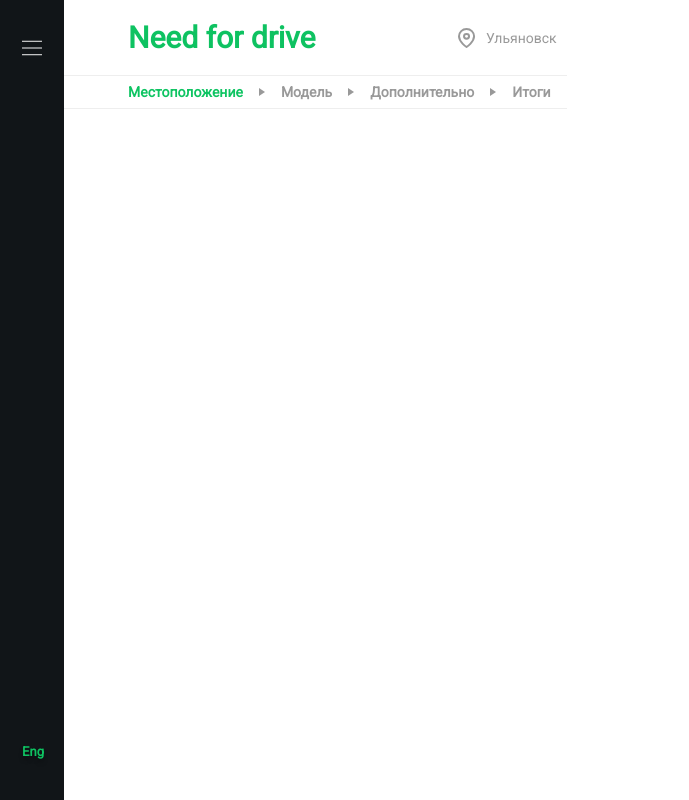
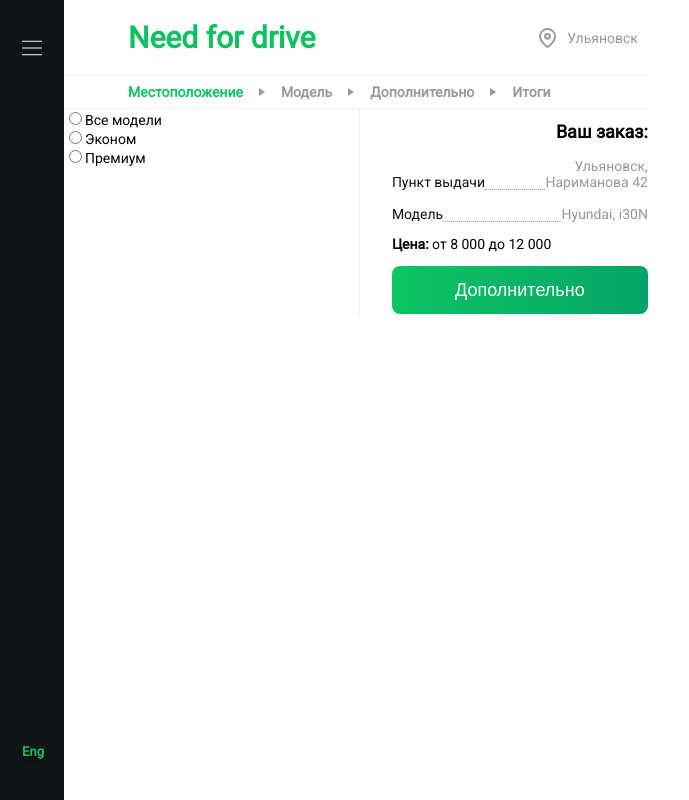
Before and after one commit to jorjif/need_for_drive, a React (Create React App) app: page /order/cars in a window 1280 px wide. Shown: the whole page, without its empty margins (0-689 px from the left). Built offline with nearby package versions, Linux system fonts and the light colour scheme.

Commit message:
V03 добавил возможность вносить детали заказа в боковое меню через пропсы

```diff
--- a/src/pages/orderPageComponents/orderContent.js
+++ b/src/pages/orderPageComponents/orderContent.js
@@ -1,12 +1,13 @@
 import { Route, Switch } from "react-router-dom";
 import AdressPage from "./orderWindows/adressPage";
+import CarsPage from "./orderWindows/carSelectPage";
 function OrderContent(props) {
   return (
     <div>
       <Switch>
-        <Route path="order/cars" />
-        <Route path="/order/adress" render={() => <AdressPage />} />
-        <Route path="/order/" />
+        <Route path="/order/cars/" render={() => <CarsPage />} />
+        <Route path="/order/adress/" render={() => <AdressPage />} />
+        <Route path="/order/" render={() => <AdressPage />} />
       </Switch>
     </div>
   );
--- a/src/pages/orderPageComponents/orderInfo/orderInfo.js
+++ b/src/pages/orderPageComponents/orderInfo/orderInfo.js
@@ -3,18 +3,16 @@ import OrderOptions from "./priceList";
 import "./orderInfo.scss";
 import { Link } from "react-router-dom";
 function OrderInfo(props) {
+  const order = []; //массив с OrderOptions - деталями заказа, который составляет пользователь
+  for (const [key, value] of Object.entries(props.order)) {
+    //цикл через объект содержащий детали заказа
+    order.push(<OrderOptions key={key} optionName={key} optionValue={value} />);
+  }
   return (
     <div className="order_price">
       <h1>Ваш заказ:</h1>
       <div className="order_price_prices">
-        <ul>
-          {
-            <OrderOptions
-              optionName="Пункт выдачи:"
-              optionValue="Ульяновск, Нариманова&nbsp;42"
-            />
-          }
-        </ul>
+        <ul>{order}</ul>
       </div>
       <div className="order_price_final">
         <p>
--- a/src/pages/orderPageComponents/orderWindows/adressPage.js
+++ b/src/pages/orderPageComponents/orderWindows/adressPage.js
@@ -2,10 +2,11 @@ import AdressSelect from "./adressSelect";
 import OrderInfo from "../orderInfo/orderInfo";
 
 function AdressPage(props) {
+  const adress = { "Пункт выдачи": "Ульяновск, Нариманова\u00A042" };
   return (
     <div className="page_order_content">
       <AdressSelect />
-      <OrderInfo link="/order/cars" btnContent="Выбрать модель" />
+      <OrderInfo link="/order/cars" btnContent="Выбрать модель" order={adress} />
     </div>
   );
 }
--- a/src/pages/orderPageComponents/orderWindows/adressSelect.js
+++ b/src/pages/orderPageComponents/orderWindows/adressSelect.js
@@ -5,7 +5,7 @@ function AdressSelect() {
     <div className="order_adress">
       <div className="order_adress_search">
         <div className="order_adress_search_input">
-          <label for="order_adress_search_city">Город:</label>
+          <label htmlFor="order_adress_city">Город:</label>
           <input
             list="order_adress_city"
             className="order_adress_search_input_textfield"
@@ -18,7 +18,7 @@ function AdressSelect() {
           </button>
         </div>
         <div className="order_adress_search_input">
-          <label>Пункт выдачи:</label>
+          <label htmlFor="order_adress_street">Пункт выдачи:</label>
           <input
             list="order_adress_street"
             className="order_adress_search_input_textfield"
--- a/src/pages/orderPageComponents/orderWindows/carSelect.js
+++ b/src/pages/orderPageComponents/orderWindows/carSelect.js
@@ -0,0 +1,31 @@
+function CarSelect(props) {
+  return (
+    <div className="order_cars">
+      <div className="order_cars_input">
+        <input type="radio" name="class" id="any" value="" className="order_radio" />
+        <label htmlFor="any">Все модели</label>
+      </div>
+      <div className="order_cars_input">
+        <input
+          type="radio"
+          name="class"
+          id="economy"
+          value="economy"
+          className="order_radio"
+        />
+        <label htmlFor="economy">Эконом</label>
+      </div>
+      <div className="order_cars_input">
+        <input
+          type="radio"
+          name="class"
+          id="bussines"
+          value="bussines"
+          className="order_radio"
+        />
+        <label htmlFor="bussines">Премиум</label>
+      </div>
+    </div>
+  );
+}
+export default CarSelect;
--- a/src/pages/orderPageComponents/orderWindows/carSelectPage.js
+++ b/src/pages/orderPageComponents/orderWindows/carSelectPage.js
@@ -1 +1,17 @@
 import OrderInfo from "../orderInfo/orderInfo";
+import CarSelect from "./carSelect";
+
+function CarsPage(props) {
+  const order = {
+    "Пункт выдачи": "Ульяновск, Нариманова\u00A042",
+    Модель: "Hyundai,\u00A0i30N",
+  };
+  return (
+    <div className="page_order_content">
+      <CarSelect />
+      <OrderInfo btnContent="Дополнительно" order={order} />
+    </div>
+  );
+}
+
+export default CarsPage;
```
